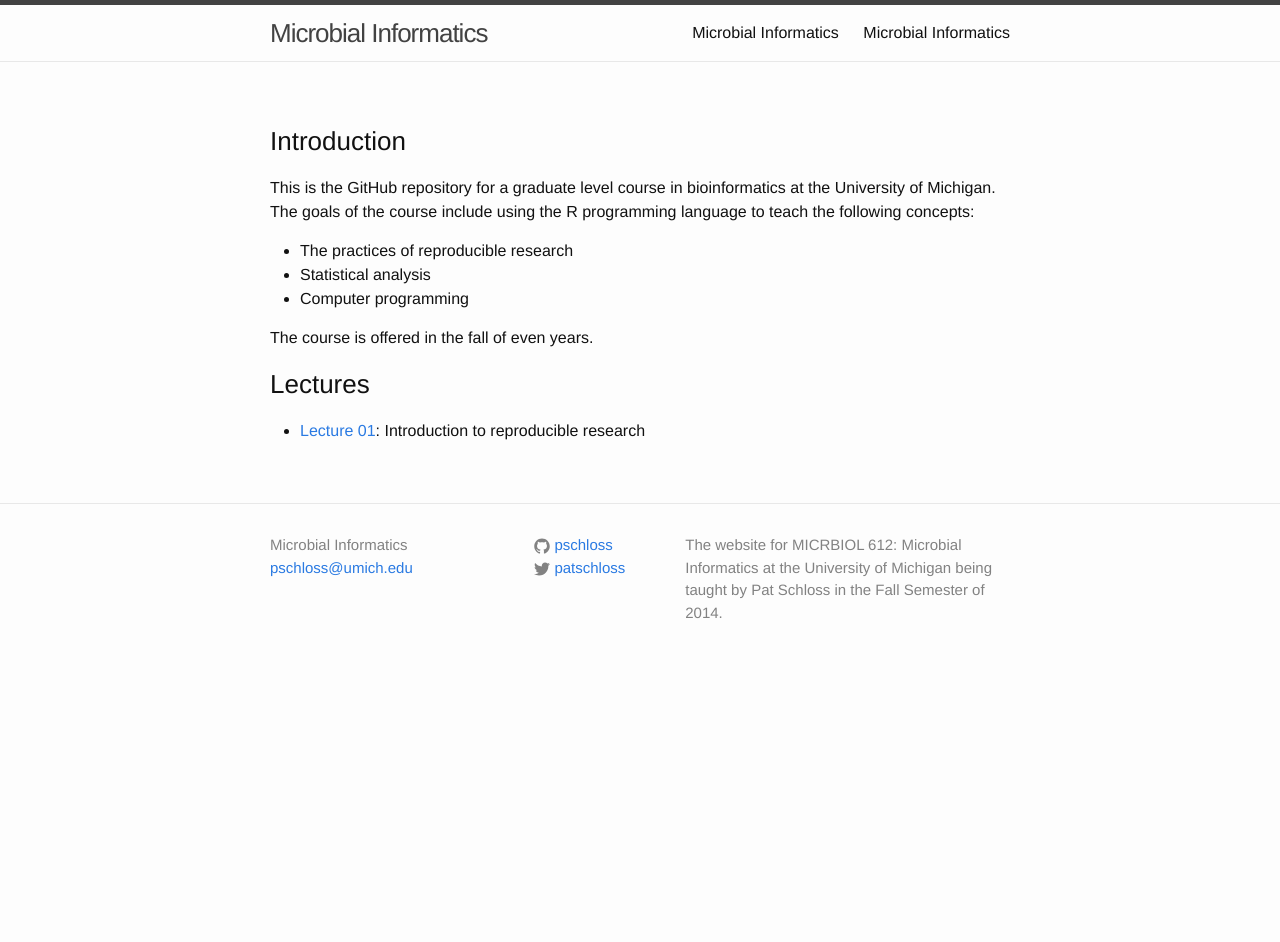
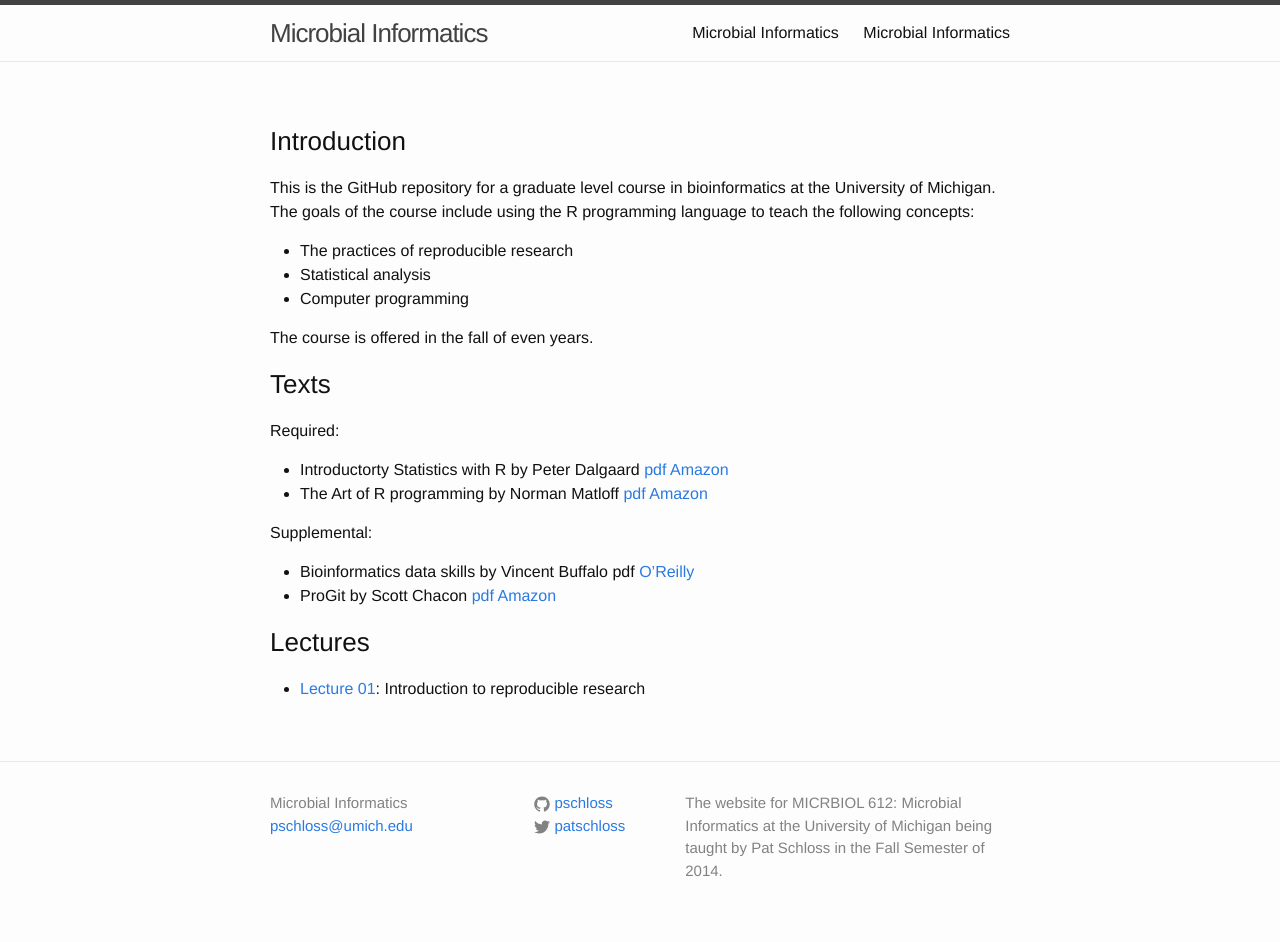
Before and after one commit to microbialinformatics/microbialinformatics.github.io, a Jekyll site: the page built from index.md, in a window 1280 px wide. Built offline with Jekyll 4.4.1, drawn with Linux system fonts in a browser that asks for light colours; before the commit the page ends 900 px from its top, so only the background shows below that.

Commit message:
added text books to index page

```diff
--- a/index.md
+++ b/index.md
@@ -11,5 +11,15 @@ This is the GitHub repository for a graduate level course in bioinformatics at t
 
 The course is offered in the fall of even years.
 
+### Texts
+Required:
+* Introductorty Statistics with R by Peter Dalgaard [pdf](http://www.academia.dk/BiologiskAntropologi/Epidemiologi/PDF/Introductory_Statistics_with_R__2nd_ed.pdf) [Amazon](http://www.amazon.com/Introductory-Statistics-R-Computing/dp/0387954759)
+* The Art of R programming by Norman Matloff [pdf](http://www.google.com/url?sa=t&rct=j&q=&esrc=s&source=web&cd=1&ved=0CCAQFjAA&url=http%3A%2F%2Fsens.tistory.com%2Fattachment%2Fcfile8.uf%402375DC3D515423F9110CA1.pdf&ei=E-8FVO6dAYmnggSttoD4Bg&usg=AFQjCNE1UmWRG3i9ugNDSXN2WjRSTkkUjA&sig2=U958L8LG42vuhHdPKKBHHw&bvm=bv.74115972,d.eXY) [Amazon](http://www.amazon.com/Art-Programming-Statistical-Software-Design/dp/1593273843/ref=sr_1_1?s=books&ie=UTF8&qid=1409674972&sr=1-1&keywords=the+art+of+r+programming)
+
+Supplemental:
+* Bioinformatics data skills by Vincent Buffalo pdf [O'Reilly](http://shop.oreilly.com/product/0636920030157.do)
+* ProGit by Scott Chacon [pdf](http://git-scm.com/book) [Amazon](http://www.amazon.com/Pro-Git-Scott-Chacon/dp/1430218339)
+
+
 ### Lectures
 * [Lecture 01](slides/Lecture01.html): Introduction to reproducible research
```
